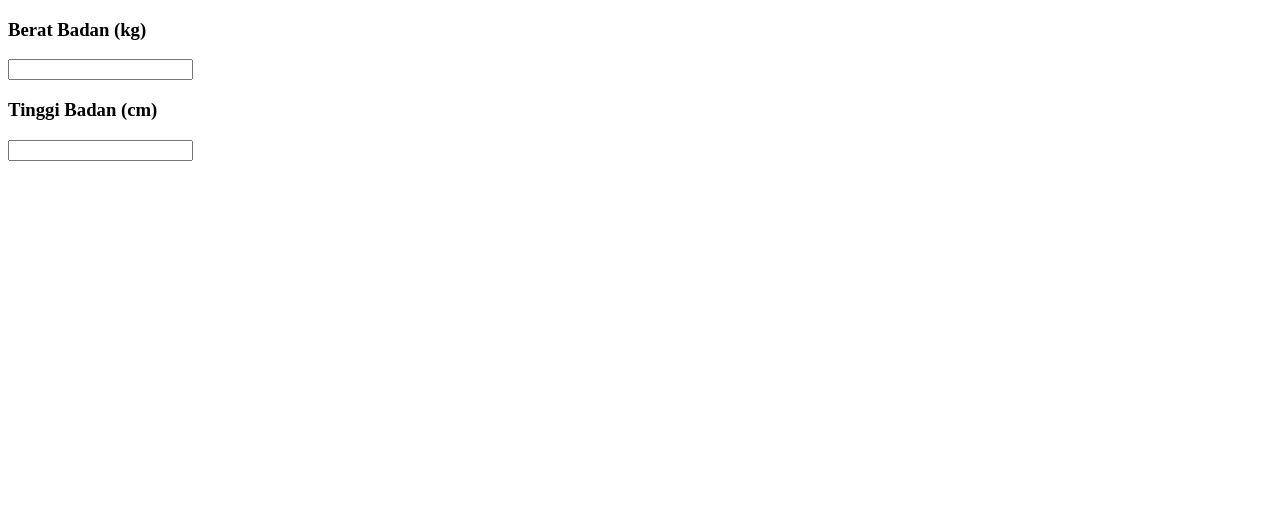
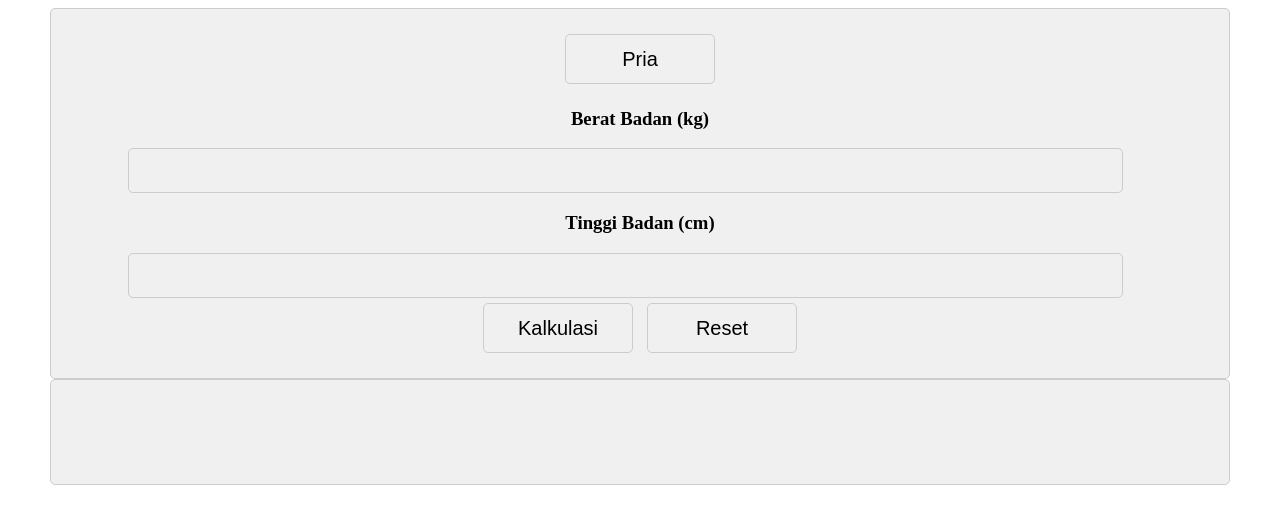
Before and after one commit to revou-fundamental-course/25-nov-24-L3on4rd0wen, a plain HTML site: page index.html in a window 1280 px wide. Drawn offline with Linux system fonts and the light colour scheme.

Commit message:
added most stuff

```diff
--- /dev/null
+++ b/css/style.css
@@ -0,0 +1,41 @@
+.container {
+    width: 90%;
+    display: flex;
+    margin: 0 auto;
+    align-items: center;
+    flex-direction: column;
+    padding: 20px;
+    border: 1px solid #ccc;
+    border-radius: 5px;
+    background-color: #f0f0f0;
+}
+
+.displayDiv {
+    width: 90%;
+    align-items: center;
+    margin: 0 auto;
+}
+
+.display {
+    width: 95%;
+    font-size: 20px;
+    text-align: left;
+    margin: 0 auto;
+    padding: 10px;
+    border: 1px solid #ccc;
+    border-radius: 5px;
+    background-color: #f0f0f0
+}
+
+.button {
+    width: 150px;
+    height: 50px;
+    font-size: 20px;
+    text-align: center;
+    line-height: 1.5;
+    margin: 5px;
+    border: 1px solid #ccc;
+    background-color: #f0f0f0;
+    border-radius: 5px;
+    cursor: pointer;
+}
--- a/index.html
+++ b/index.html
@@ -3,18 +3,30 @@
 <head>
     <meta charset="UTF-8">
     <meta name="viewport" content="width=device-width, initial-scale=1.0">
+    <link rel="stylesheet" href="css\style.css">
     <title>BMI Kalculator</title>
 </head>
 <body>
-    <div>
+    <div class="container">
+        <div>
+            <button class="button" id="gender" onclick="rotate()">Pria</button>
+        </div>
         <h3>Berat Badan (kg)</h3>
-        <div>
-            <input type="text" class="display" id="displayW">
+        <div class="displayDiv">
+            <input type="number" class="display" id="displayW">
         </div>
         <h3>Tinggi Badan (cm)</h3>
+        <div class="displayDiv">
+            <input type="number" class="display" id="displayH">
+        </div>
         <div>
-            <input type="text" class="display" id="displayH">
+            <button class="button" id="count" onclick="calculate()">Kalkulasi</button>
+            <button class="button" id="reset" onclick="">Reset</button>
         </div>
     </div>
+    <div class="container">
+        <h2><p id="result"></p></h2>
+    </div>
+    <script src="js\script.js"></script>
 </body>
 </html>
--- /dev/null
+++ b/js/script.js
@@ -0,0 +1,46 @@
+// Pengambilan id || Picking ids
+let gender = document.getElementById("gender");
+let weight = document.getElementById("displayW");
+let height = document.getElementById("displayH");
+let result = document.getElementById("result");
+let count = document.getElementById("count");
+let reset = document.getElementById("reset");
+
+// Nilai Tinggi dan Berat || Height and weight values
+let w = weight.value;
+let h = height.value;
+
+// Menghitung bmi || Calculates bmi
+function calculate() {
+
+    let bmi = w / ((h / 100) ** 2);
+
+    //Memilih kategori dan mencari error || Picks a category and finds errors
+    if (bmi < 18.5) {
+        result.textContent = "Kekurangan Berat Badan (Underweight)";
+    } else if (bmi < 24.9) {
+        result.textContent = "Normal";
+    } else if (bmi < 29.9) {
+        result.textContent = "Kelebihan Berat Badan (Overweight)";
+    } else if (bmi > 29.9) {
+        result.textContent = "Obesitas (Obesity)";
+    } else if (w === "" || h === "") {
+        alert("Tolong masukan tinggi dan berat badan anda \n(Please enter your weight and height)");
+    }
+}
+
+// Reset
+function reset() {
+    w = "";
+    h = "";
+    result.textContent = "";
+}
+
+// memilih kelamin  || picks gender
+function rotate() {
+ if (gender.textContent === "Pria") {
+    gender.textContent = "Wanita";
+ } else {
+    gender.textContent = "Pria";
+ }
+}
--- a/script.js
+++ /dev/null
@@ -1 +0,0 @@
-empty
--- a/style.css
+++ /dev/null
@@ -1,9 +0,0 @@
-.display {
-    width: 260px;
-    margin: 0 auto;
-    font-size: 20px;
-    text-align: right;
-    padding: 10px;
-    border: 1px solid #ccc;
-    border-radius: 5px;
-}
```
